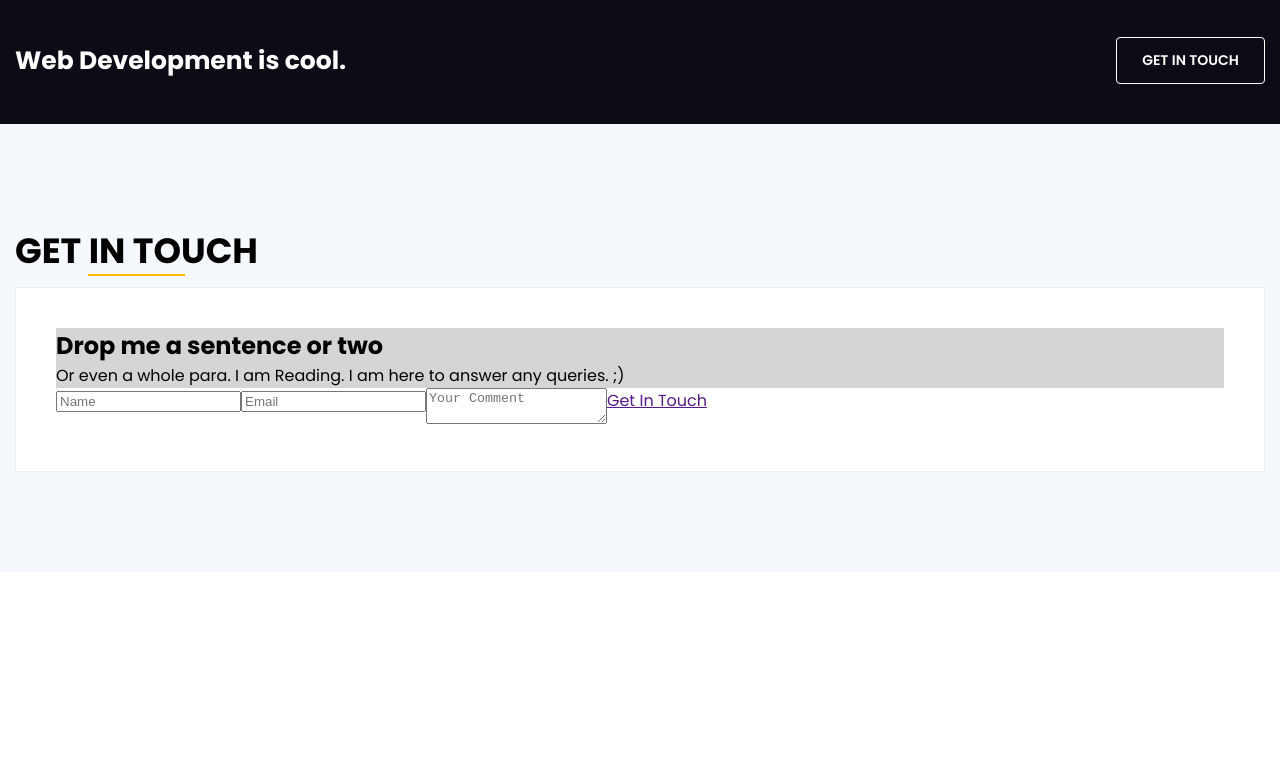
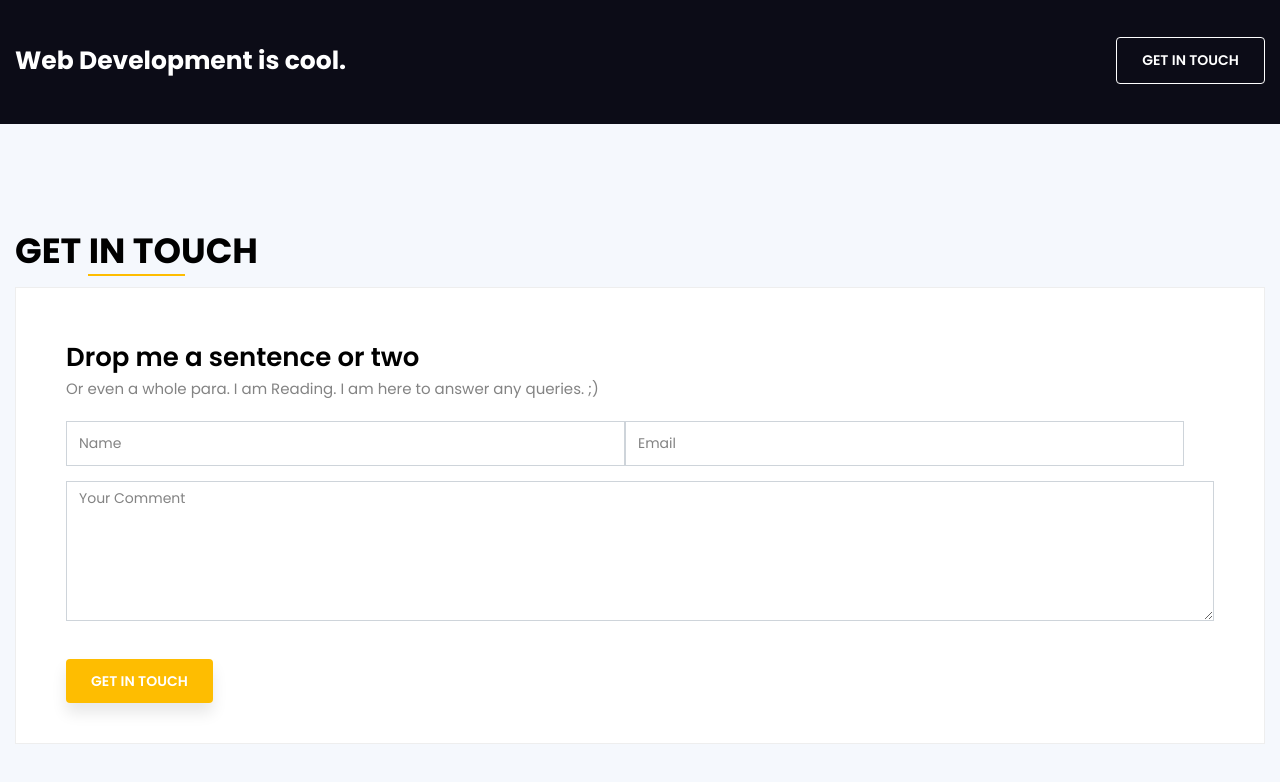
Before and after one commit to hishamkuntawala/My-Portfolio, a plain HTML site: page index.html in a window 1280 px wide. Shown: the part 3725-4507 px from the top of the page. Before the commit the page ends 4297 px from the top, so only its background shows below. Drawn offline with nearby package versions, Linux system fonts and the light colour scheme.

Commit message:
my portfolio

```diff
--- a/index.html
+++ b/index.html
@@ -310,7 +310,7 @@
                         <div class="col-6">
                             <input type="text" class="form-control" name="" placeholder="Name">
                         </div>
-                    <div class="row">
+
                         <div class="col-6">
                             <input type="email" class="form-control" name="" placeholder="Email">
                         </div>
--- a/style.css
+++ b/style.css
@@ -674,24 +674,89 @@ header .navbar ul li a.active::before {
 /* Contact Us */
 
 .contact-us{
-    padding: 100px 15px;
+	padding:100px 15px;
 	background-color: #f5f8fd;
 }
-
 .contact-us .section-title h1:before{
 	left:30%;
 }
 
 .contact-us .contact-form{
-    background-color: #fff;
+	background-color: #ffffff;
 	flex: 0 0 100%;
 	max-width: 100%;
-    padding: 40px;
-    border: 1px solid #eee;
+	padding:50px;
+	border:1px solid #eeeeee;
 }
 
 .contact-us .contact-form .text{
-    background-color: #d5d5d5;
+	flex: 0 0 100%;
+	max-width: 100%;
+	padding-bottom: 20px;
+}
+
+.contact-us .contact-form .text h2{
+	font-size:26px;
+	font-weight: 600;
+	color:#000000;
+	margin:0;
+	padding:0;
+}
+.contact-us .contact-form .text p{
+ font-size: 15px;
+ font-weight: 400;
+ line-height:24px;
+ color:#838383;
+ margin:0px;
+}
+.contact-us .contact-form .space-between{
+	justify-content: space-between;
+}
+.contact-us .contact-form .col-6{
+
+ flex: 0 0 calc(50% - 15px);
+ max-width: calc(50% - 15px);
+}
+.contact-us .contact-form .col-12{
 	flex: 0 0 100%;
    max-width: 100%;
 }
+
+.contact-us .contact-form .form-control{
+	height: 45px;
+	width: 100%;
+	margin-bottom: 15px;
+	border:1px solid #ced4da;
+	padding:6px 12px;
+	font-size: 14px;
+	font-weight:400;
+	font-family: 'Poppins', sans-serif;
+}
+.contact-us .contact-form textarea.form-control{
+	height: 140px;
+}
+
+.contact-us .contact-form .form-control::placeholder{
+	color:#838383;
+}
+.contact-us .contact-form .button{
+	flex:0 0 100%;
+	max-width: 100%;
+}
+.contact-us .contact-form .button a{
+    border-radius:4px;
+	color:#ffffff;
+	padding:12px 25px;
+	text-decoration: none;
+
+	font-size:14px;
+	text-transform: uppercase;
+	font-weight: 600;
+	transition: all .5s ease;
+	background-color:#febd01;
+	box-shadow:0px 10px 15px #e8e8e8;
+}
+.contact-us .contact-form .button a:hover{
+	background-color: #000000;
+	color:#ffffff;
+}
```
Lines whose indentation alone changed are shown as unchanged.
